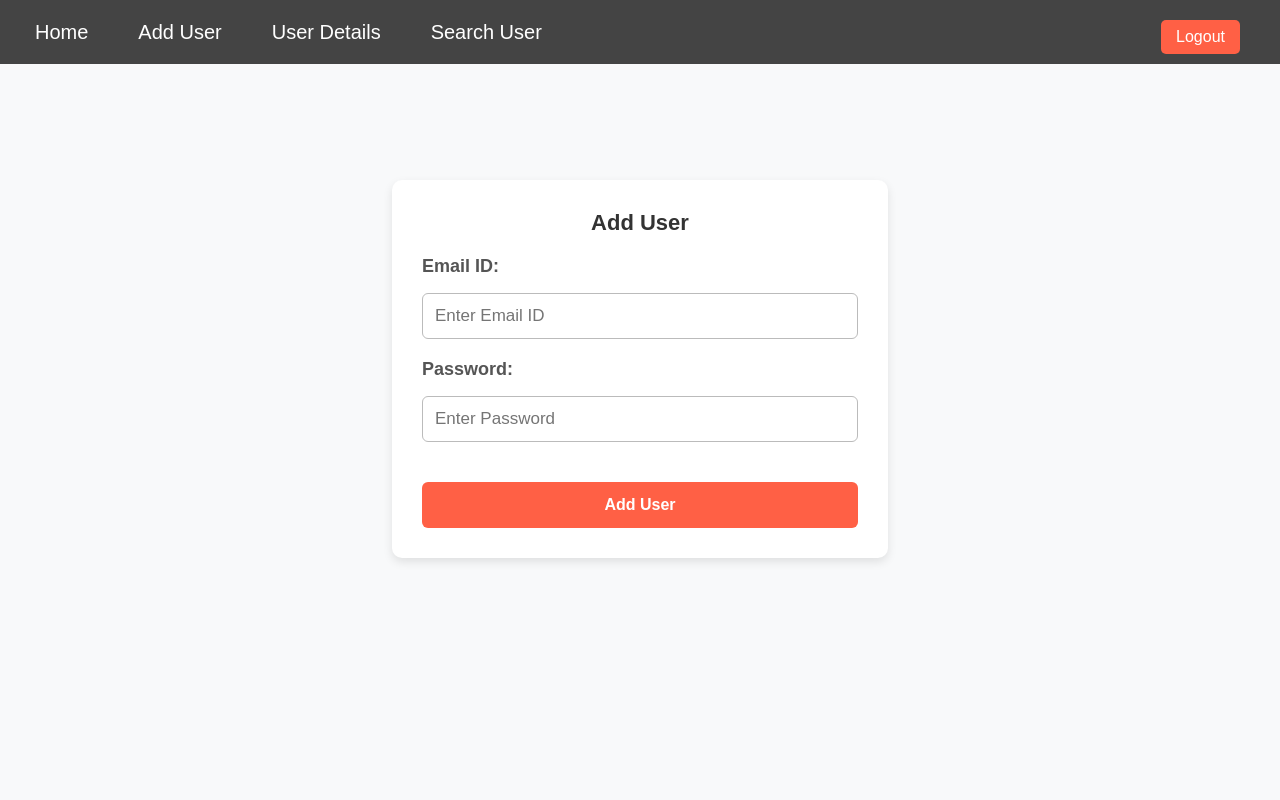
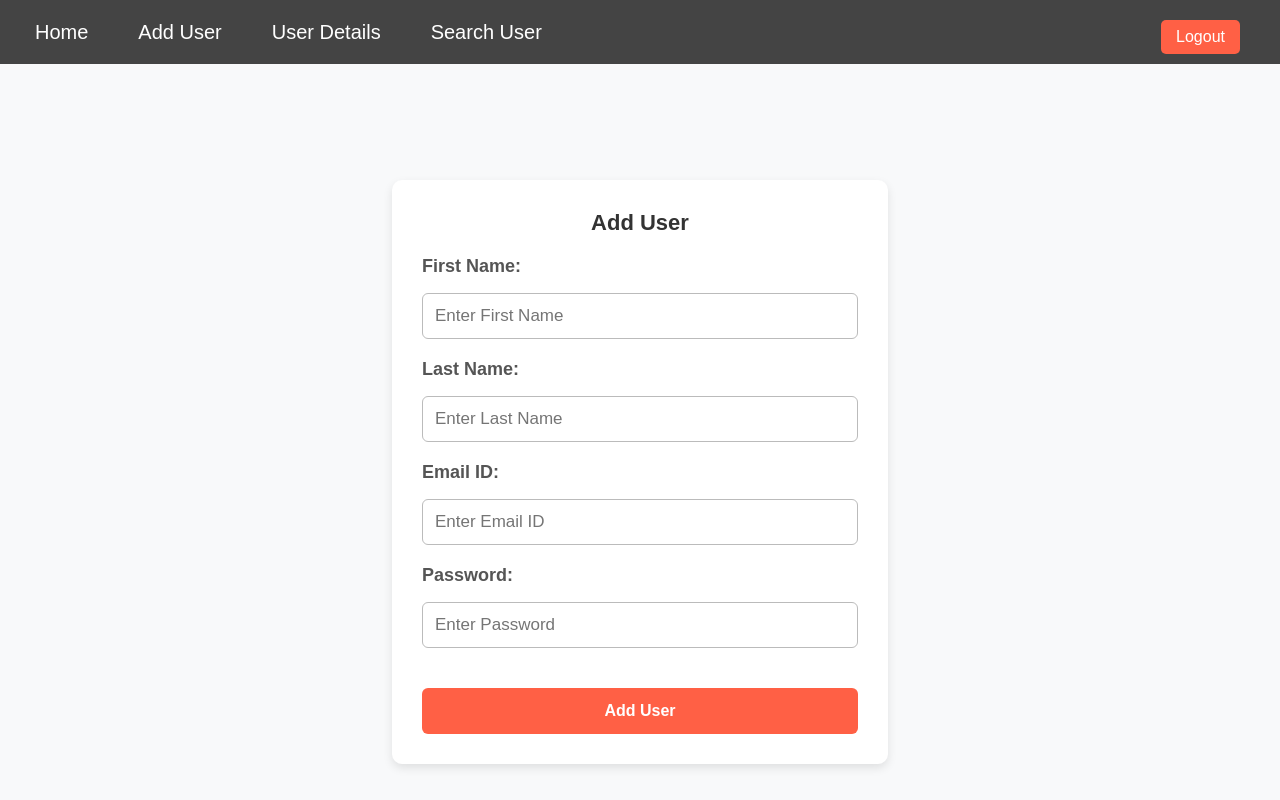
Before and after one commit to prathameshkanthale/bgv-bbi-frontend, a React (Create React App) app: page /admin/add-user in a window 1280 px wide. Built offline with nearby package versions, Linux system fonts and the light colour scheme.

Commit message:
Added first name and last name fields to AddUser component

```diff
--- a/src/components/admin/AddUser.js
+++ b/src/components/admin/AddUser.js
@@ -2,18 +2,42 @@ import React, { useState } from "react";
 import "../Styles/AddUser.css"; // Ensure this file exists
 
 const AddUser = () => {
+  const [firstName, setFirstName] = useState("");
+  const [lastName, setLastName] = useState("");
   const [email, setEmail] = useState("");
   const [password, setPassword] = useState("");
 
   const handleSubmit = (e) => {
     e.preventDefault();
-    alert(`User Added!\nEmail: ${email}\nPassword: ${password}`);
+    alert(`User Added!\nFirst Name: ${firstName}\nLast Name: ${lastName}\nEmail: ${email}\nPassword: ${password}`);
   };
 
   return (
     <div className="add-user-container">
       <h2>Add User</h2>
       <form onSubmit={handleSubmit}>
+        <div className="form-group">
+          <label>First Name:</label>
+          <input
+            type="text"
+            placeholder="Enter First Name"
+            value={firstName}
+            onChange={(e) => setFirstName(e.target.value)}
+            required
+          />
+        </div>
+
+        <div className="form-group">
+          <label>Last Name:</label>
+          <input
+            type="text"
+            placeholder="Enter Last Name"
+            value={lastName}
+            onChange={(e) => setLastName(e.target.value)}
+            required
+          />
+        </div>
+
         <div className="form-group">
           <label>Email ID:</label>
           <input
--- a/src/index.js
+++ b/src/index.js
@@ -10,7 +10,6 @@ root.render(
   <React.StrictMode>
      {/* Wrap App with BrowserRouter */}
       <App />
-
   </React.StrictMode>
 );
 
```
Also changed, not shown: src/components/Styles/AddUser.css (line endings or trailing spaces).
